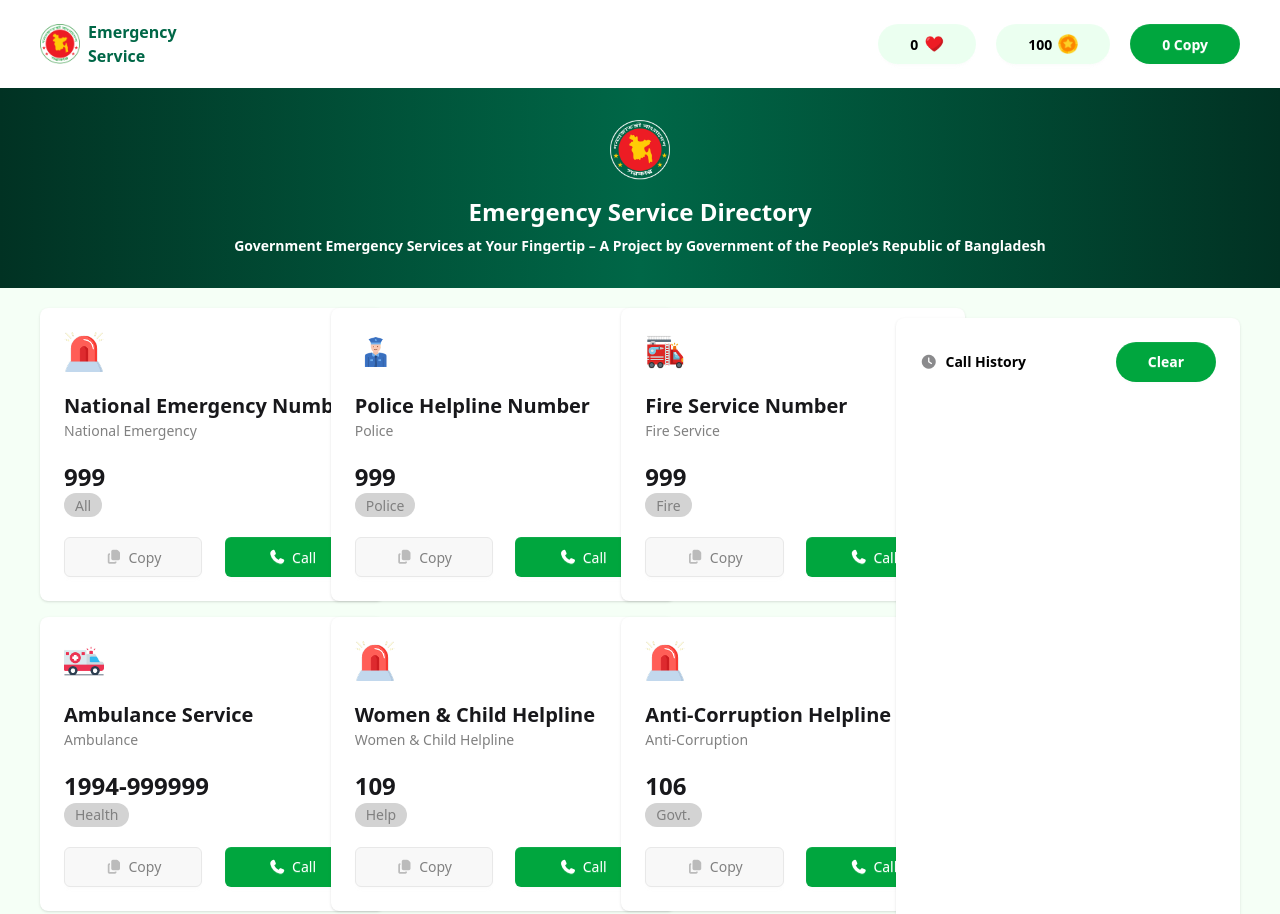
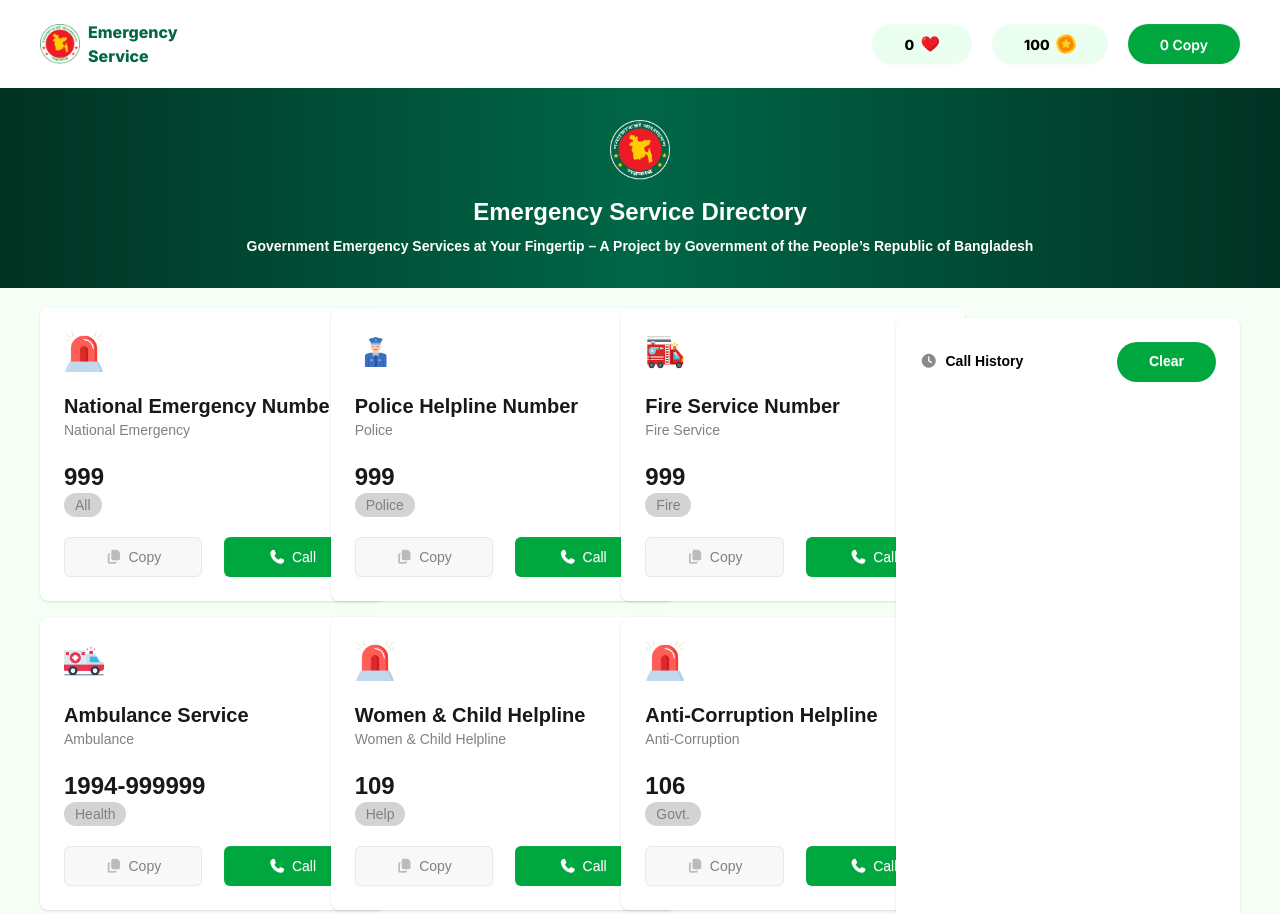
Before and after one commit to aumrifatulislam/assignment-5, a plain HTML site: page index.html in a window 1280 px wide. Shown: the top 914 px of the page. Drawn offline with nearby package versions, Linux system fonts and the light colour scheme.

Commit message:
Fonts Setup

```diff
--- a/index.html
+++ b/index.html
@@ -4,6 +4,8 @@
     <meta charset="UTF-8">
     <meta name="viewport" content="width=device-width, initial-scale=1.0">
     <title>Emergency-Hotline</title>
+
+    <link rel="stylesheet" href="style.css">
 
     <!--Daisy UI CDN-->
     <link href="https://cdn.jsdelivr.net/npm/daisyui@5" rel="stylesheet" type="text/css"/>
@@ -16,7 +18,7 @@
 <body>
 
     <!-- nav bar start -->
-    <div class="mx-10 sm:mx-10 my-5 flex flex-col sm:flex-row justify-between items-center">
+    <div class="mx-10 sm:mx-10 my-5 flex flex-col sm:flex-row justify-between items-center inter_font">
         <div class="flex items-center gap-2">
             <div>
                 <img class="w-10 h-10" src="assets/logo.png" alt="Emergency-Hotline logo">
@@ -40,7 +42,7 @@
     </div>
     <!-- nav bar end -->
 
-    <div class="bg-[#F5FFF6]">
+    <div class="bg-[#F5FFF6] hind_madurai">
 
     <!--banner section start-->
 
--- /dev/null
+++ b/style.css
@@ -0,0 +1,11 @@
+@import url('https://fonts.googleapis.com/css2?family=Inter:ital,opsz,wght@0,14..32,100..900;1,14..32,100..900&display=swap');
+
+.inter_font{
+    font-family: "Inter", sans-serif;
+}
+
+@import url('https://fonts.googleapis.com/css2?family=Hind+Madurai:wght@300;400;500;600;700&display=swap');
+
+.hind_madurai{
+    font-family: "Hind Madurai", sans-serif;
+}
```
